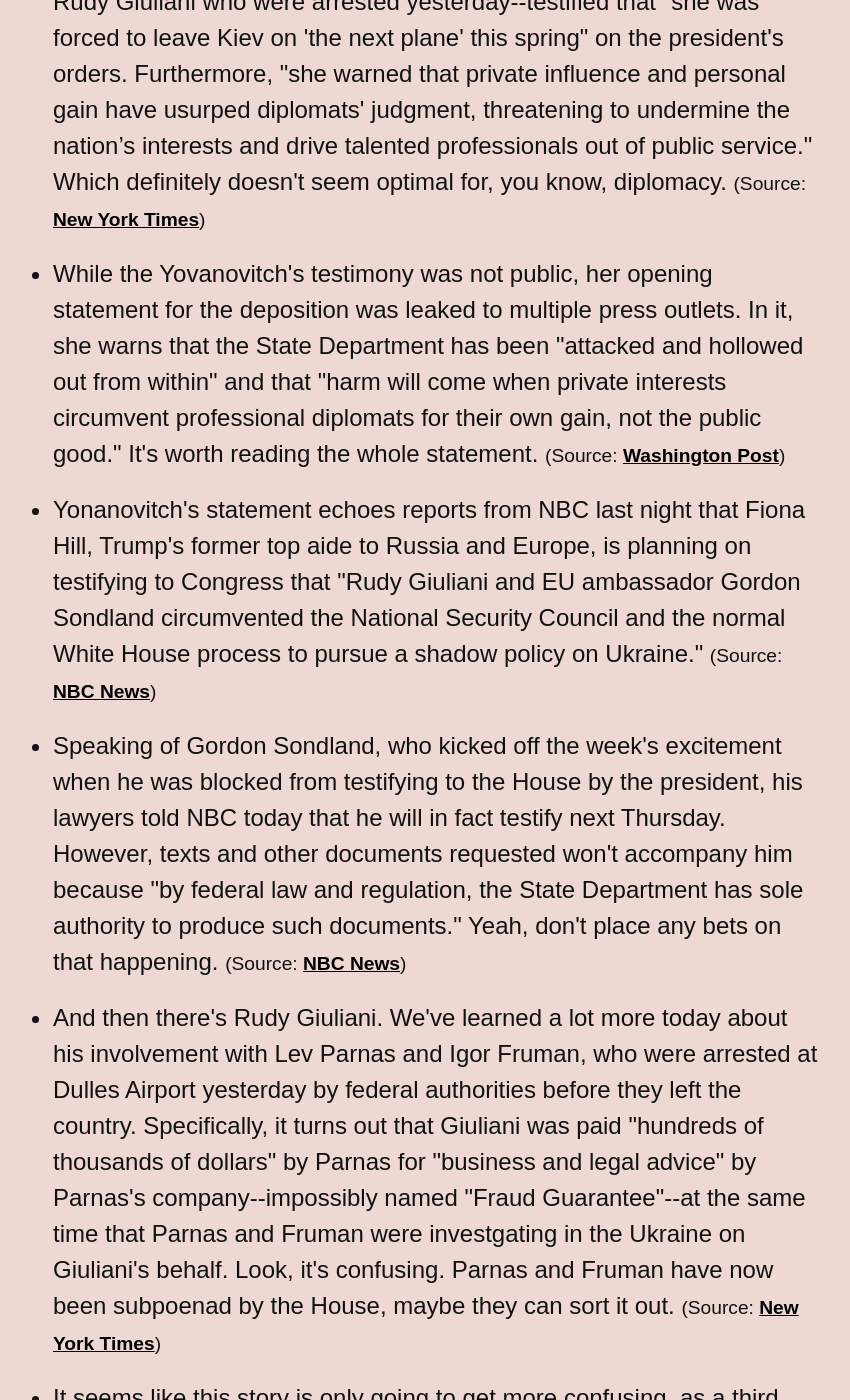
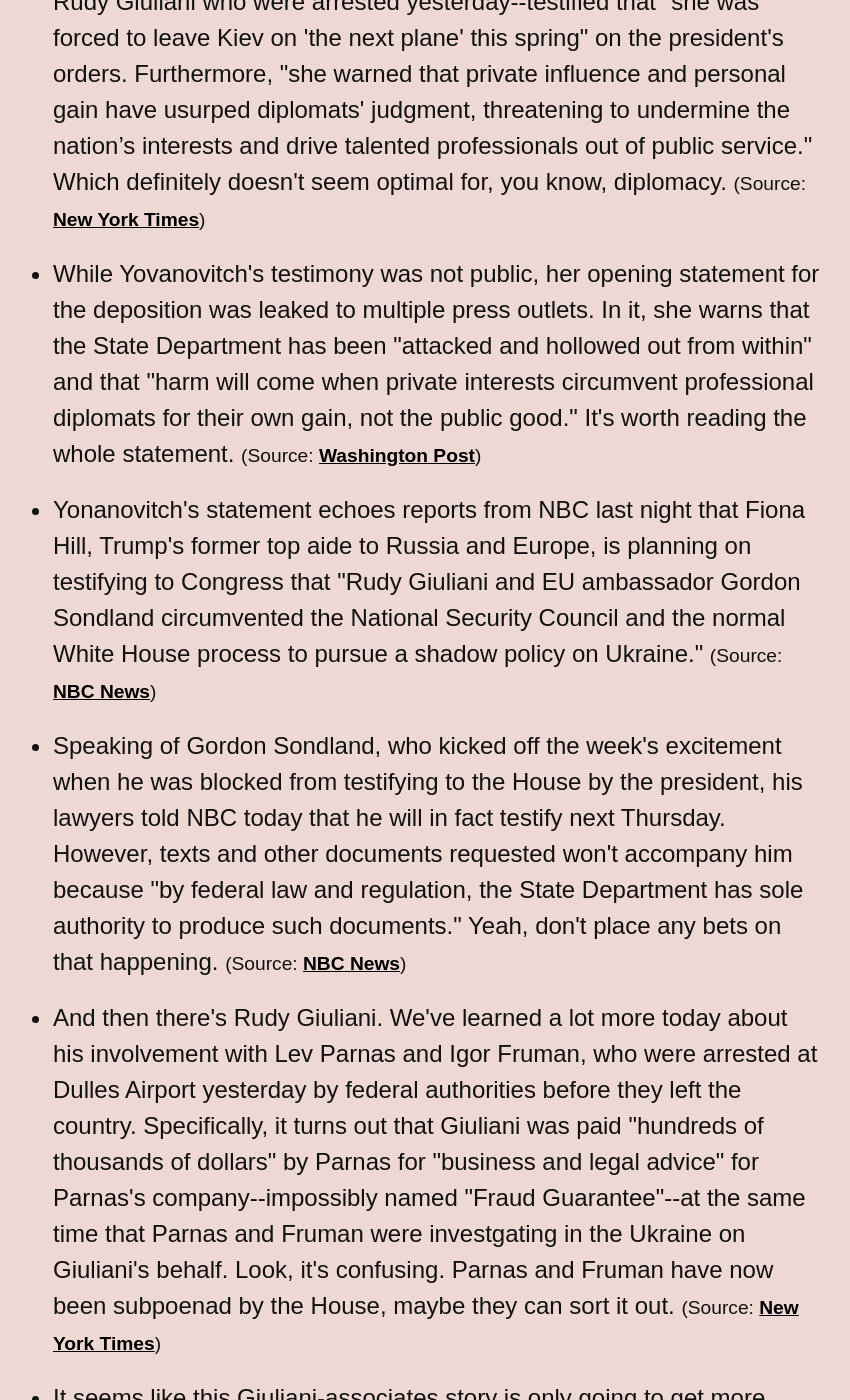
Before and after one commit to dansinker/impeachment.fyi, a Jekyll site: the page built from index.md, in a window 1280 px wide and 1400 px high, scrolled down 643 px. Shown: the whole window, without its empty margins (277-1127 px from the left). Built offline with Jekyll 4.4.1, drawn with Linux system fonts in a browser that asks for light colours; nearby versions of some CDN libraries; some web fonts are replaced; comment, search, counter and statistics services are not loaded; some of the changed text lies outside the part shown.

Commit message:
typo fixin

```diff
--- a/_data/news.yml
+++ b/_data/news.yml
@@ -5,7 +5,7 @@ news:
   - item: Former US Ambassador to Ukraine Maria Yovanovitch testified behind closed doors to House committees today. Yovanovitch--who was called "bad news" by the president on his July phone call with Ukrainian president Zelensky and who was named as a target by the assocaites of Rudy Giuliani who were arrested yesterday--testified that "she was forced to leave Kiev on 'the next plane' this spring" on the president's orders. Furthermore, "she warned that private influence and personal gain have usurped diplomats' judgment, threatening to undermine the nation’s interests and drive talented professionals out of public service." Which definitely doesn't seem optimal for, you know, diplomacy.
     source: New York Times
     url: https://www.nytimes.com/2019/10/11/us/politics/marie-yovanovitch-trump-impeachment.html
-  - item: While the Yovanovitch's testimony was not public, her opening statement for the deposition was leaked to multiple press outlets. In it, she warns that the State Department has been "attacked and hollowed out from within" and that "harm will come when private interests circumvent professional diplomats for their own gain, not the public good." It's worth reading the whole statement.
+  - item: While Yovanovitch's testimony was not public, her opening statement for the deposition was leaked to multiple press outlets. In it, she warns that the State Department has been "attacked and hollowed out from within" and that "harm will come when private interests circumvent professional diplomats for their own gain, not the public good." It's worth reading the whole statement.
     source: Washington Post
     url: https://www.washingtonpost.com/context/read-marie-yovanovitch-s-prepared-deposition-statement/dffbf543-a373-46e0-a957-bc12a9371af4/
   - item: Yonanovitch's statement echoes reports from NBC last night that Fiona Hill, Trump's former top aide to Russia and Europe, is planning on testifying to Congress that "Rudy Giuliani and EU ambassador Gordon Sondland circumvented the National Security Council and the normal White House process to pursue a shadow policy on Ukraine."
@@ -14,10 +14,10 @@ news:
   - item: Speaking of Gordon Sondland, who kicked off the week's excitement when he was blocked from testifying to the House by the president, his lawyers told NBC today that he will in fact testify next Thursday. However, texts and other documents requested won't accompany him because "by federal law and regulation, the State Department has sole authority to produce such documents." Yeah, don't place any bets on that happening.
     source: NBC News
     url: https://www.nbcnews.com/politics/trump-impeachment-inquiry/e-u-ambassador-sondland-testify-impeachment-inquiry-defying-state-department-n1064966
-  - item: And then there's Rudy Giuliani. We've learned a lot more today about his involvement with Lev Parnas and Igor Fruman, who were arrested at Dulles Airport yesterday by federal authorities before they left the country. Specifically, it turns out that Giuliani was paid "hundreds of thousands of dollars" by Parnas for "business and legal advice" by Parnas's company--impossibly named "Fraud Guarantee"--at the same time that Parnas and Fruman were investgating in the Ukraine on Giuliani's behalf. Look, it's confusing. Parnas and Fruman have now been subpoenad by the House, maybe they can sort it out.
+  - item: And then there's Rudy Giuliani. We've learned a lot more today about his involvement with Lev Parnas and Igor Fruman, who were arrested at Dulles Airport yesterday by federal authorities before they left the country. Specifically, it turns out that Giuliani was paid "hundreds of thousands of dollars" by Parnas for "business and legal advice" for Parnas's company--impossibly named "Fraud Guarantee"--at the same time that Parnas and Fruman were investgating in the Ukraine on Giuliani's behalf. Look, it's confusing. Parnas and Fruman have now been subpoenad by the House, maybe they can sort it out.
     source: New York Times
     url: https://www.nytimes.com/2019/10/10/us/politics/rudy-giuliani-ukraine-associates.html
-  - item: It seems like this story is only going to get more confusing, as a third person named in the indictment along with with Parnas and Fruman, a Ukrainian-born businessman named Andrey Kukushkin, was arrested in San Francisco earlier today. A fourth person named in the indictment, David Correia, is still at large. What even am I writing.
+  - item: It seems like this Giuliani-associates story is only going to get more confusing, as a third person named in the indictment along with with Parnas and Fruman, a Ukrainian-born businessman named Andrey Kukushkin, was arrested in San Francisco earlier today. A fourth person named, David Correia, is still at large. What even am I writing.
     source: CBS San Francisco
     url: https://sanfrancisco.cbslocal.com/2019/10/11/andrey-kukushkin-ukraine-campaign-finance-violations-rudy-giuliani/
   - item: And finally, because of course the week was going to wrap up this way, Donald Trump was asked by reporters on his way to a rally tonight if Rudy Giuliani was still his lawyer. His response? "I don't know." Sure, let's go with that.
```
